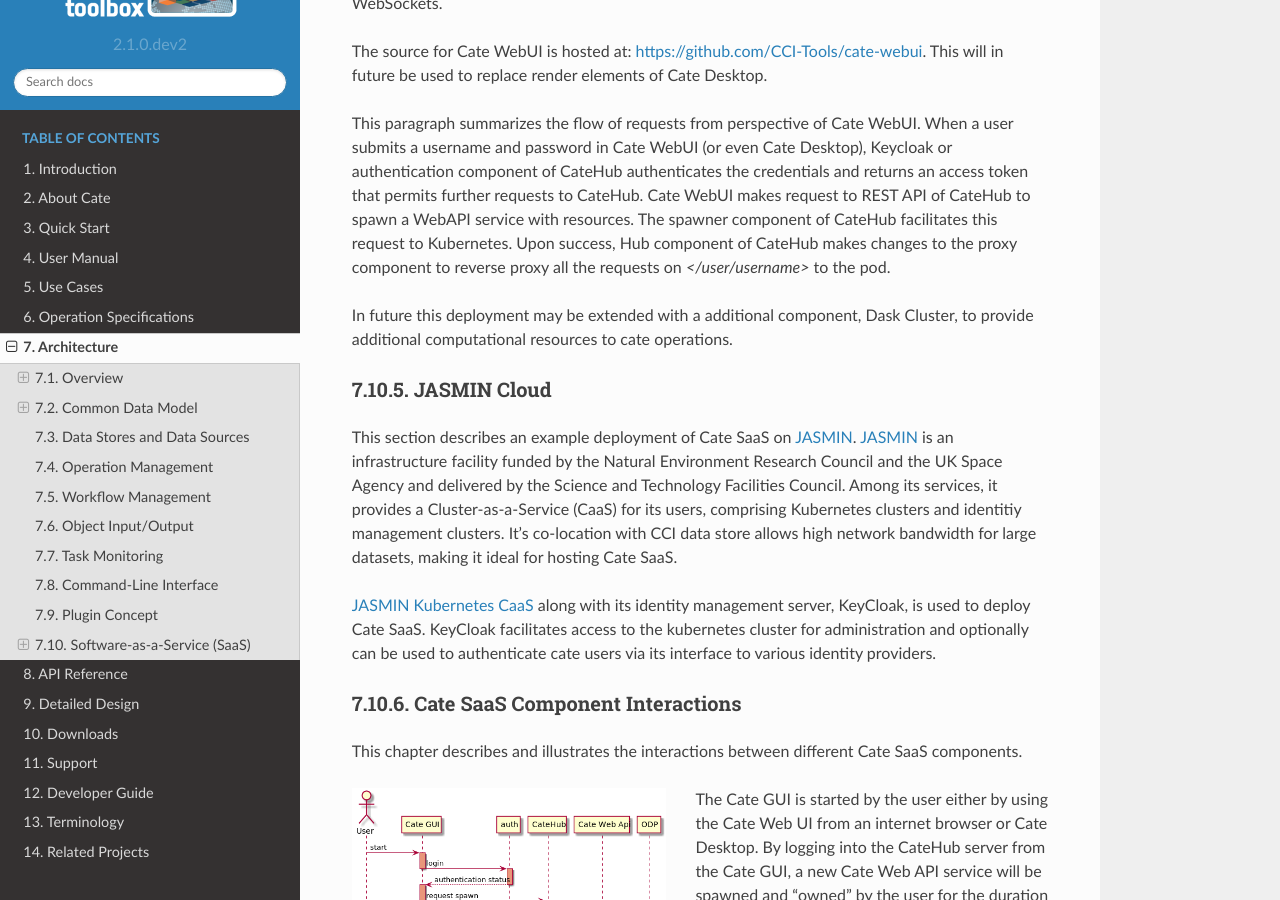
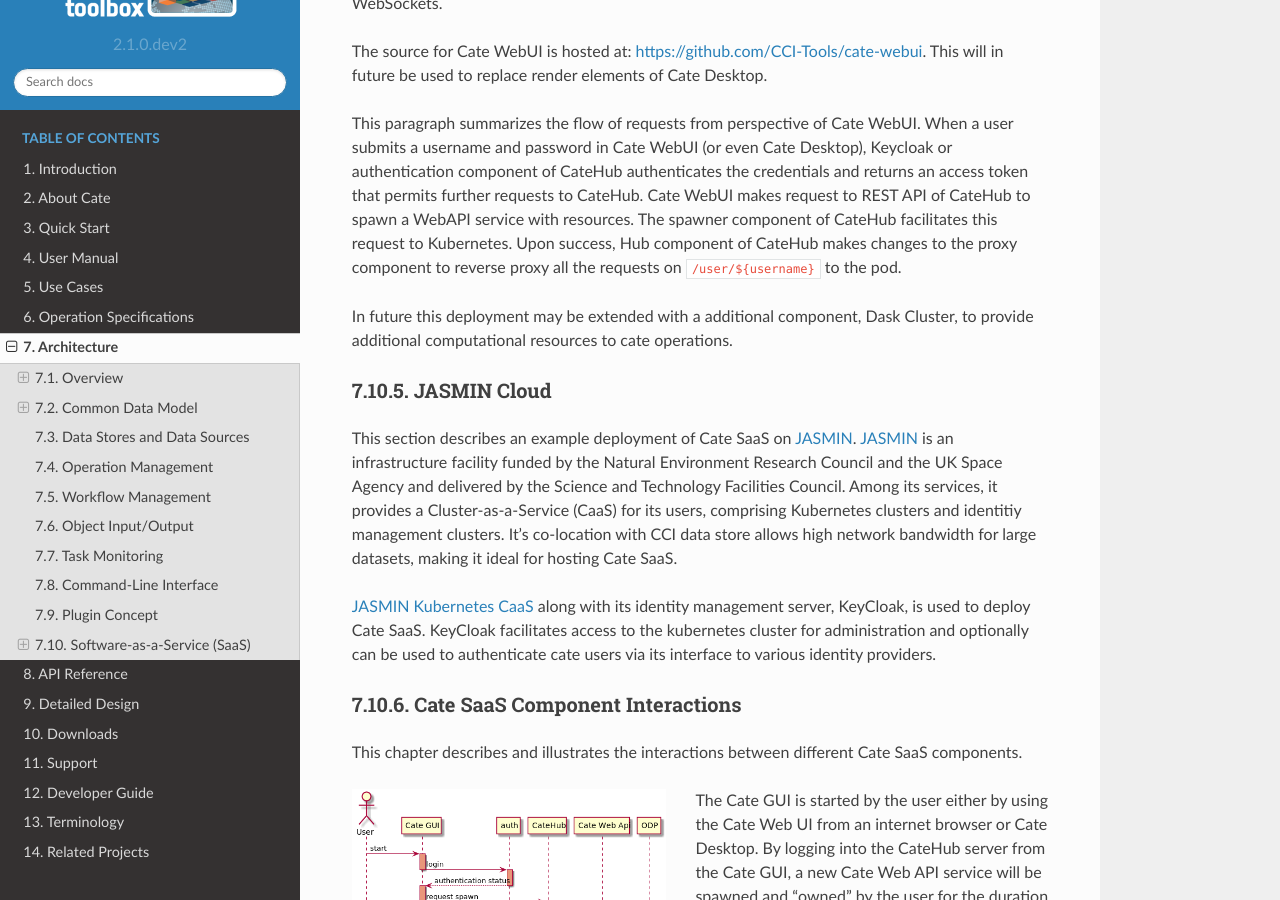
Before and after one commit to CCI-Tools/cate, a Sphinx documentation site: the page built from docs/source/architecture.rst, in a window 1280 px wide and 900 px high, scrolled down 16229 px. Built offline with Sphinx 7.4.7 and the Read the Docs theme 2.0.0, drawn with Linux system fonts in a browser that asks for light colours; some of the changed lines change nothing that is shown.

Commit message:
updated docs

```diff
--- a/docs/source/architecture.rst
+++ b/docs/source/architecture.rst
@@ -631,7 +631,7 @@
 credentials and returns an access token that permits further requests to CateHub. Cate WebUI makes request to REST API of
 CateHub to spawn a WebAPI service with resources. The spawner component of CateHub facilitates this request to
 Kubernetes. Upon success, Hub component of CateHub makes changes to the proxy component to
-reverse proxy all the requests on `</user/username>` to the pod.
+reverse proxy all the requests on ``/user/${username}`` to the pod.
 
 
 In future this deployment may be extended with a additional component, Dask Cluster, to provide additional computational
```
